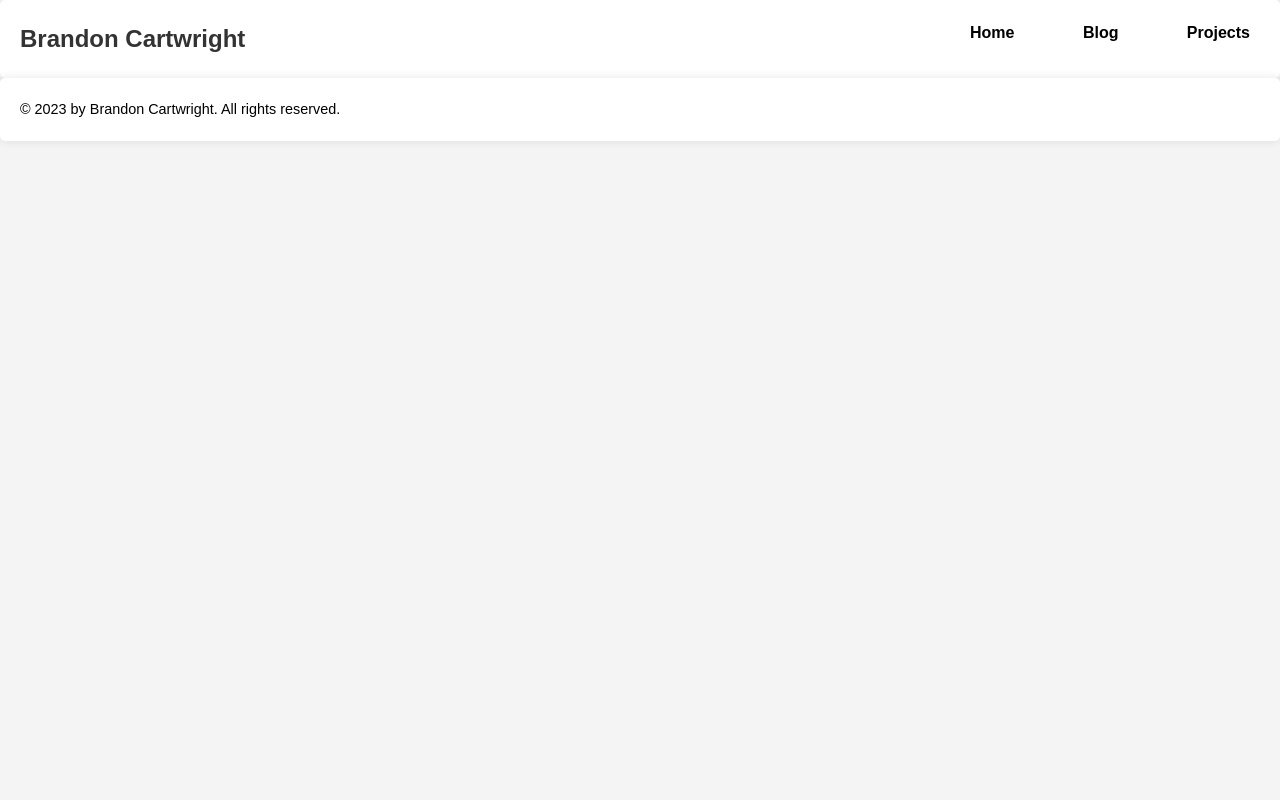
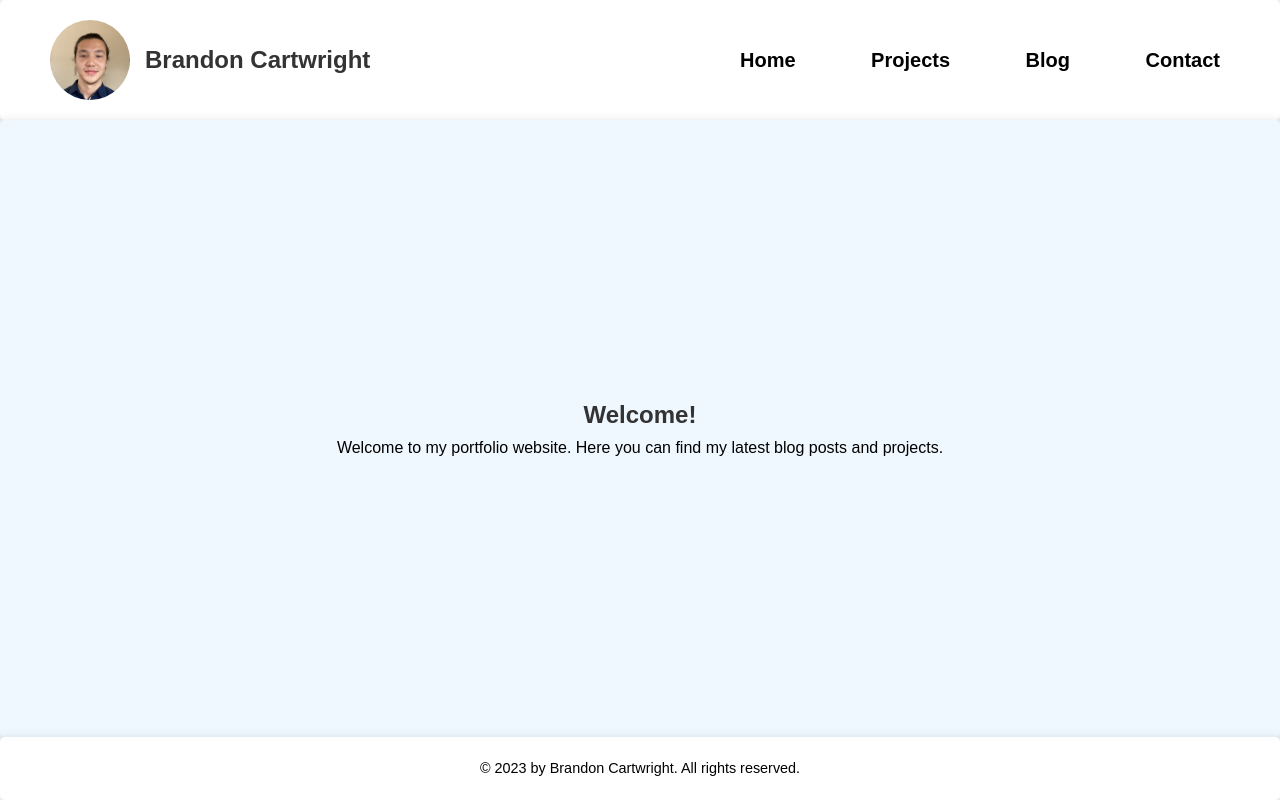
Before and after one commit to bcartwright13/portfolio, a plain HTML site: page projects.html in a window 1280 px wide. Drawn offline with Linux system fonts and the light colour scheme.

Commit message:
Finish main layout

```diff
--- a/css/blog.css
+++ b/css/blog.css
@@ -1,3 +1,8 @@
+html {
+    height: 100%;
+}
+
+
 body, h1, h2, p, ul, li {
     margin: 0;
     padding: 0;
@@ -7,11 +12,21 @@ body {
     font-family: Arial, sans-serif;
     line-height: 1.6;
     background-color: #f4f4f4;
+    display: flex;
+    flex-direction: column;
+    min-height: 100vh;
+    overflow-x: hidden;
 }
-
+#profile-picture {
+    width: 80px;
+    height: 80px;
+    border-radius: 50%;
+    object-fit: cover;
+    margin-right: 15px;
+}
 header, section, footer {
     display: flex;
-
+    align-items: center;
     padding: 20px;
 
     background-color: #fff;
@@ -20,16 +35,26 @@ header, section, footer {
 }
 section{
     background-color: aliceblue;
-    height: 1000px;
+    display: flex;
+    flex-grow: 1;
+    flex-direction: column;
+    justify-content: center;
+    text-align: center;
+
 }
+
 header{
     justify-content: space-between;
-}
-nav{
-    width: 300px;
-    border-color: #000000;
+    padding-left: 50px;
+    padding-right: 50px;
+
 }
 
+.leftHeader{
+    display: flex;
+    flex-direction: row;
+    align-items: center;
+}
 h1, h2 {
     color: #333;
 }
@@ -38,13 +63,14 @@ nav ul {
     list-style-type: none;
     display: flex;
     justify-content: space-between;
-
+    width: 500px;
 
 }
 
 nav a {
     text-decoration: none;
     font-weight: bold;
+    font-size: 20px;
     color: #000000;
     padding: 5px 10px;
     border-radius: 5px;
@@ -57,6 +83,8 @@ nav a:hover {
 }
 
 footer {
+    display: flex;
+    justify-content: center;
     text-align: center;
     font-size: 0.9em;
 }
--- /dev/null
+++ b/css/contact.css
@@ -0,0 +1,90 @@
+html {
+    height: 100%;
+}
+
+
+body, h1, h2, p, ul, li {
+    margin: 0;
+    padding: 0;
+}
+
+body {
+    font-family: Arial, sans-serif;
+    line-height: 1.6;
+    background-color: #f4f4f4;
+    display: flex;
+    flex-direction: column;
+    min-height: 100vh;
+    overflow-x: hidden;
+}
+#profile-picture {
+    width: 80px;
+    height: 80px;
+    border-radius: 50%;
+    object-fit: cover;
+    margin-right: 15px;
+}
+header, section, footer {
+    display: flex;
+    align-items: center;
+    padding: 20px;
+
+    background-color: #fff;
+    border-radius: 5px;
+    box-shadow: 0 0 10px rgba(0, 0, 0, 0.1);
+}
+section{
+    background-color: aliceblue;
+    display: flex;
+    flex-grow: 1;
+    flex-direction: column;
+    justify-content: center;
+    text-align: center;
+
+}
+
+header{
+    justify-content: space-between;
+    padding-left: 50px;
+    padding-right: 50px;
+
+}
+
+.leftHeader{
+    display: flex;
+    flex-direction: row;
+    align-items: center;
+}
+h1, h2 {
+    color: #333;
+}
+
+nav ul {
+    list-style-type: none;
+    display: flex;
+    justify-content: space-between;
+    width: 500px;
+
+}
+
+nav a {
+    text-decoration: none;
+    font-weight: bold;
+    font-size: 20px;
+    color: #000000;
+    padding: 5px 10px;
+    border-radius: 5px;
+    transition: background-color 0.3s;
+}
+
+nav a:hover {
+    background-color: #007BFF;
+    color: #fff;
+}
+
+footer {
+    display: flex;
+    justify-content: center;
+    text-align: center;
+    font-size: 0.9em;
+}
--- a/css/projects.css
+++ b/css/projects.css
@@ -1,3 +1,8 @@
+html {
+    height: 100%;
+}
+
+
 body, h1, h2, p, ul, li {
     margin: 0;
     padding: 0;
@@ -7,11 +12,21 @@ body {
     font-family: Arial, sans-serif;
     line-height: 1.6;
     background-color: #f4f4f4;
+    display: flex;
+    flex-direction: column;
+    min-height: 100vh;
+    overflow-x: hidden;
 }
-
+#profile-picture {
+    width: 80px;
+    height: 80px;
+    border-radius: 50%;
+    object-fit: cover;
+    margin-right: 15px;
+}
 header, section, footer {
     display: flex;
-
+    align-items: center;
     padding: 20px;
 
     background-color: #fff;
@@ -20,16 +35,26 @@ header, section, footer {
 }
 section{
     background-color: aliceblue;
-    height: 1000px;
+    display: flex;
+    flex-grow: 1;
+    flex-direction: column;
+    justify-content: center;
+    text-align: center;
+
 }
+
 header{
     justify-content: space-between;
-}
-nav{
-    width: 300px;
-    border-color: #000000;
+    padding-left: 50px;
+    padding-right: 50px;
+
 }
 
+.leftHeader{
+    display: flex;
+    flex-direction: row;
+    align-items: center;
+}
 h1, h2 {
     color: #333;
 }
@@ -38,13 +63,14 @@ nav ul {
     list-style-type: none;
     display: flex;
     justify-content: space-between;
-
+    width: 500px;
 
 }
 
 nav a {
     text-decoration: none;
     font-weight: bold;
+    font-size: 20px;
     color: #000000;
     padding: 5px 10px;
     border-radius: 5px;
@@ -57,6 +83,8 @@ nav a:hover {
 }
 
 footer {
+    display: flex;
+    justify-content: center;
     text-align: center;
     font-size: 0.9em;
 }
--- a/projects.html
+++ b/projects.html
@@ -3,24 +3,34 @@
 <head>
     <meta charset="UTF-8">
     <meta name="viewport" content="width=device-width, initial-scale=1.0">
-    <title>Projects</title>
+    <title>HomePage</title>
     <link rel="stylesheet" href="css/projects.css">
 </head>
 <body>
+
     <header>
-        <h2>Brandon Cartwright</h2>
+        <div class="leftHeader">
+            <img src="assets/img/profile-picture.png" alt="Brandon Cartwright" id="profile-picture">
+            <h2>Brandon Cartwright</h2>
+        </div>
         <nav>
             <ul>
                 <li><a href="index.html">Home</a></li>
+                <li><a href="projects.html">Projects</a></li>
                 <li><a href="blog.html">Blog</a></li>
-                <li><a href="projects.html">Projects</a></li>
+                <li><a href="contact.html">Contact</a></li>
             </ul>
         </nav>
     </header>
 
+    <section>
+        <h2>Welcome!</h2>
+        <p>Welcome to my portfolio website. Here you can find my latest blog posts and projects.</p>
+    </section>
     <footer>
         <p>&copy; 2023 by Brandon Cartwright. All rights reserved.</p>
     </footer>
-    <script src="js/projects.js"></script>
+
+    <script src="js/homepage.js"></script>
 </body>
 </html>
```
Also changed, not shown: blog.html (+14 -4 lines), contact.html (added, +36 -0 lines), assets/img/profile-picture.png (added).
